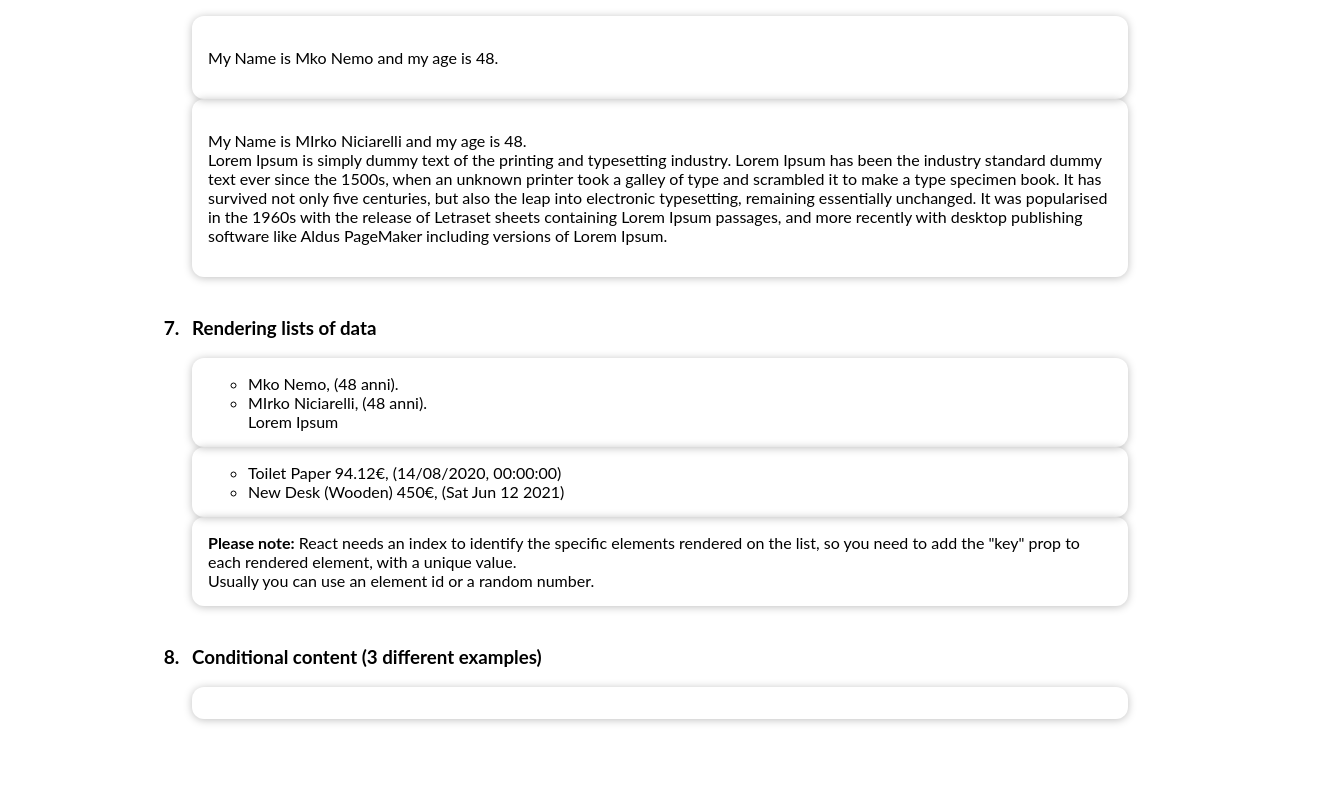
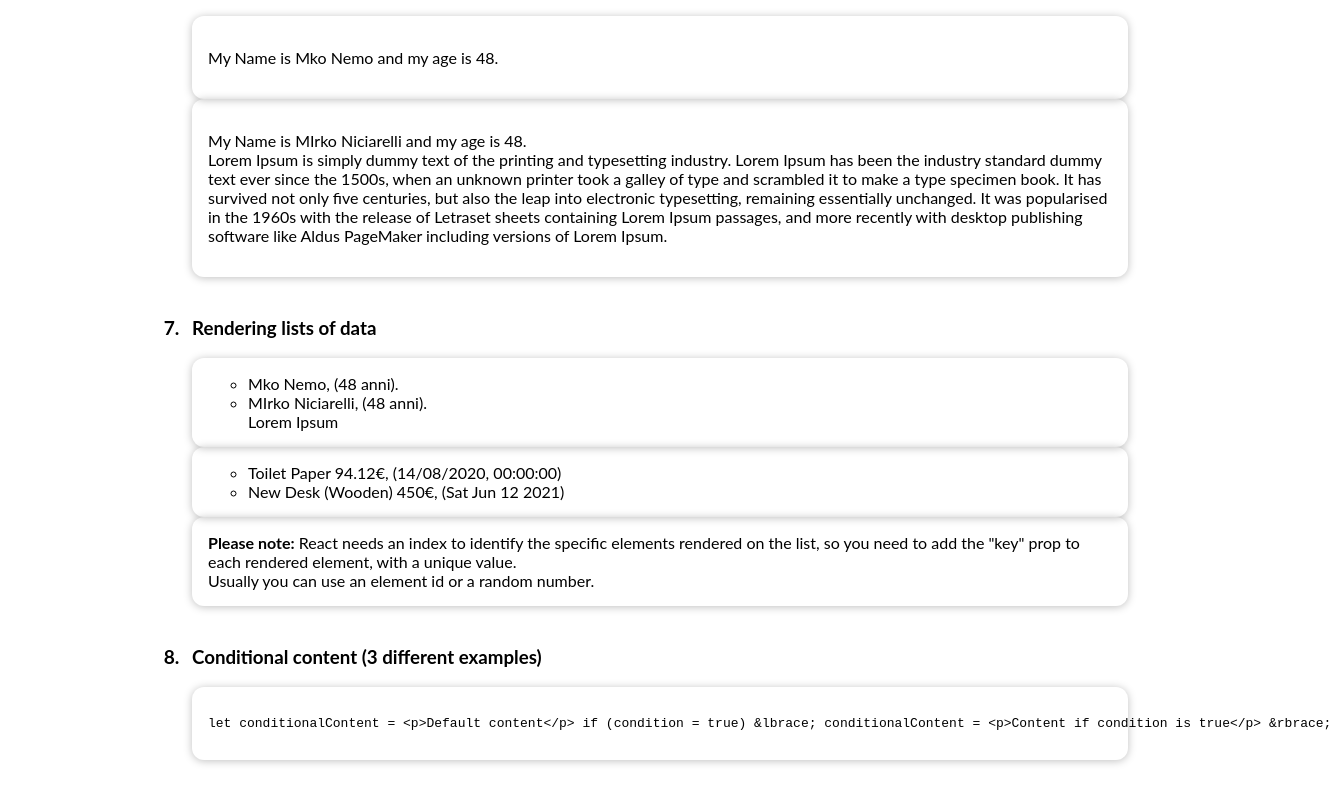
Before and after one commit to mkonemo/react-basics, a React (Create React App) app: page / in a window 1280 px wide. Shown: the part 3881-4681 px from the top of the page, 1331 px wide, since content can reach past the window. Before the commit the page ends 4640 px from the top, so only its background shows below. Built offline with nearby package versions, Linux system fonts and the light colour scheme.

Commit message:
1 file modified

```diff
--- a/src/components/conditionalContent/ConditionalContent.js
+++ b/src/components/conditionalContent/ConditionalContent.js
@@ -6,7 +6,13 @@ const ConditionalContent = () => {
   return (
     <div>
       <h3>Conditional content (3 different examples)</h3>
-      <Card></Card>
+      <Card>
+        <pre><code>let conditionalContent = &lt;p&gt;Default content&lt;/p&gt;
+          if (condition = true) &lbrace;
+            conditionalContent = &lt;p&gt;Content if condition is true&lt;/p&gt;
+          &rbrace;
+        </code></pre>
+      </Card>
     </div>
   );
 };
```
